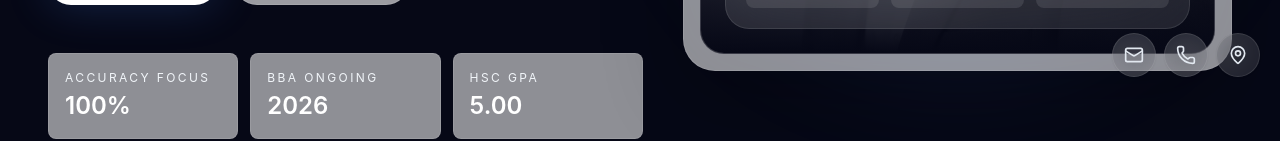
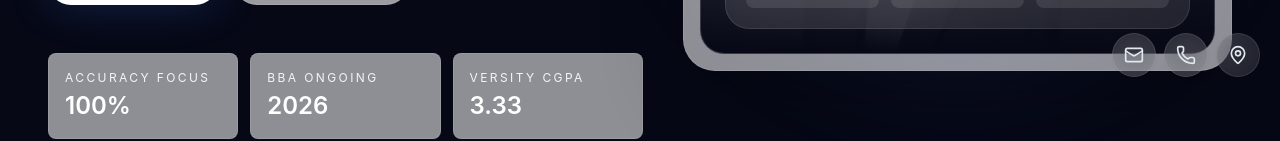
Before and after one commit to MdRafatullah/personal-portfolio, a React (Vite) app: page / in a window 1280 px wide. Shown: the part 703-844 px from the top of the page. Built offline with nearby package versions, Linux system fonts and the light colour scheme.

Commit message:
Add files via upload

```diff
--- a/src/data.js
+++ b/src/data.js
@@ -26,7 +26,7 @@ export const profile = {
   stats: [
     { value: "100%", label: "Accuracy Focus" },
     { value: "2026", label: "BBA Ongoing" },
-    { value: "5.00", label: "HSC GPA" }
+    { value: "3.33", label: "Versity CGPA" }
   ]
 };
 
```
